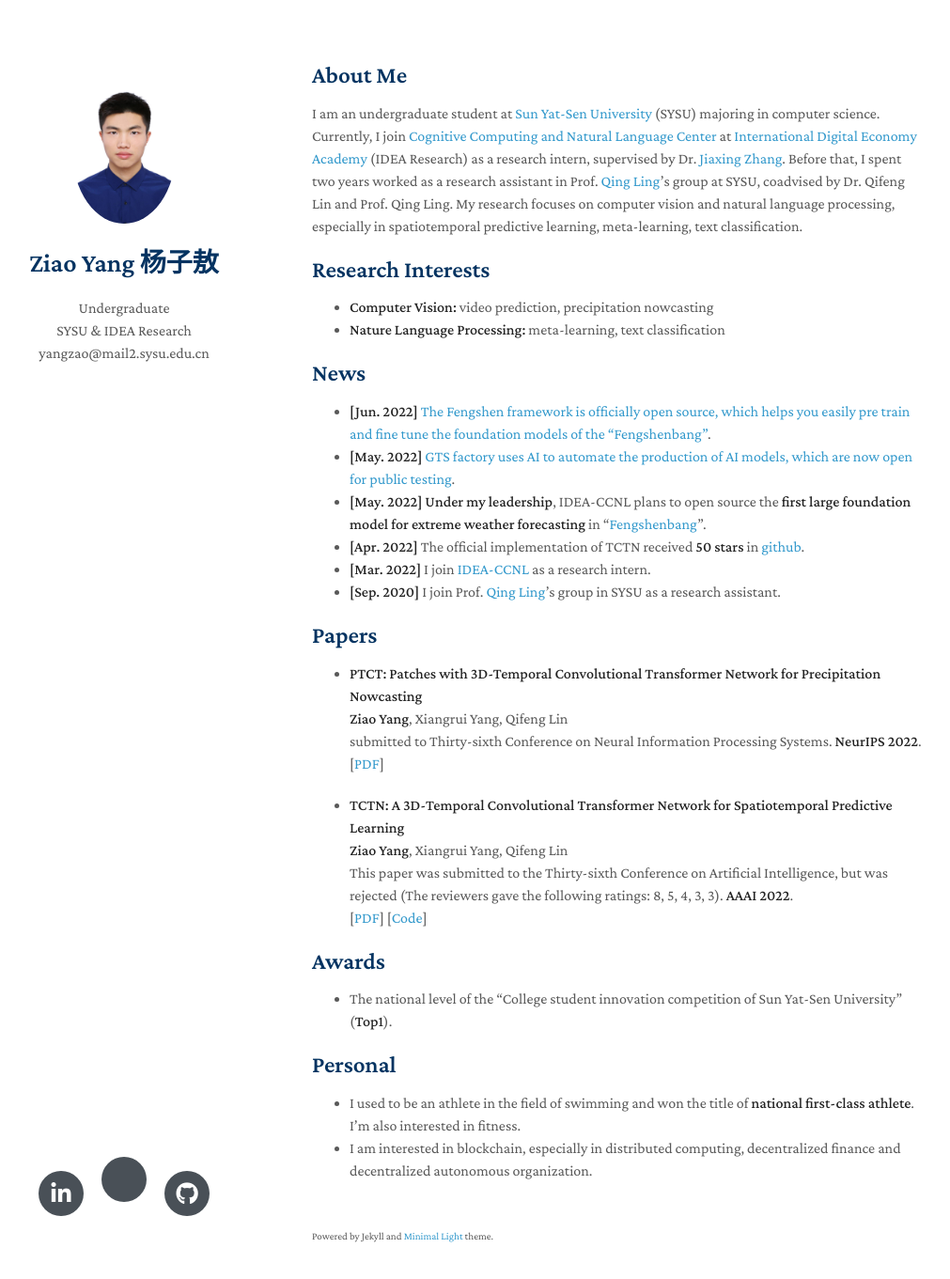
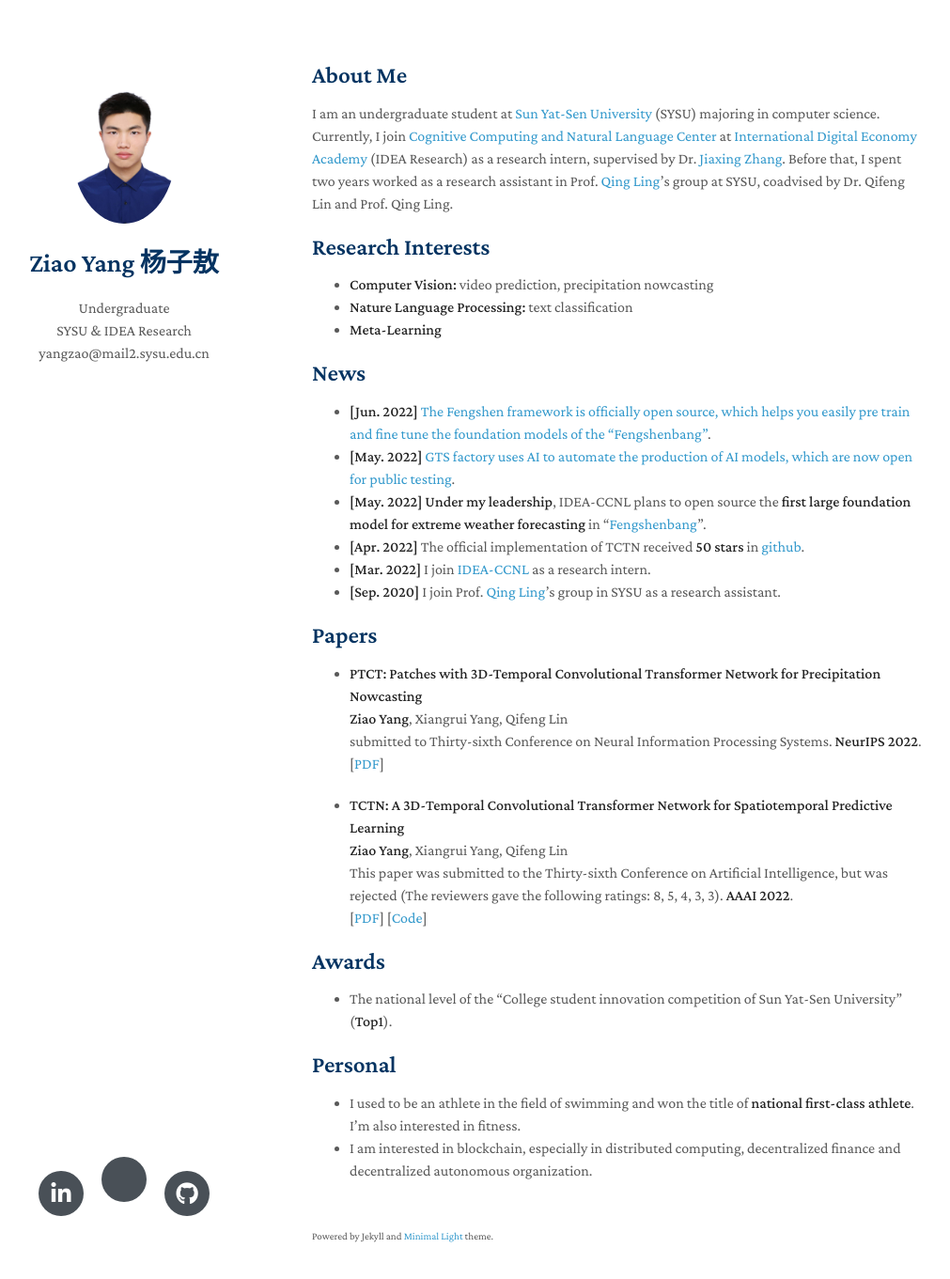
Before and after one commit to yangziao56/homepage, a Jekyll site: the page built from index.md, in a window 1280 px wide and 1396 px high. Shown: the top 1361 px of the window at 94% size, without its empty margins (138-1149 px from the left). Built offline with Jekyll 4.4.1, drawn with Linux system fonts in a browser that asks for light colours; nearby versions of some CDN libraries; a style sheet for code colours, icons or effects is not loaded; our own code applies the rules of GitHub Pages for plain Markdown files.

Commit message:
Update index.md
Signed-off-by: Ziao Yang <70676524+yangziao56@users.noreply.github.com>

```diff
--- a/index.md
+++ b/index.md
@@ -5,12 +5,13 @@
 ## About Me
 
 I am an undergraduate student at [Sun Yat-Sen University](https://www.sysu.edu.cn/sysuen/) (SYSU) majoring in computer science. Currently, I join [Cognitive Computing and Natural Language Center](https://idea.edu.cn/en/ccnl.html) at [International Digital Economy Academy](https://idea.edu.cn/en/about-idea.html) (IDEA Research) as a research intern, supervised by Dr. [Jiaxing Zhang](https://idea.edu.cn/en/person/zhangjiaxing.html). Before that,  I spent two years worked as a research assistant in Prof. [Qing Ling](http://home.ustc.edu.cn/~qingling/)'s group at SYSU, coadvised by Dr. Qifeng Lin and Prof. Qing Ling.
-My research focuses on computer vision and natural language processing, especially in spatiotemporal predictive learning, meta-learning, text classification.
+
 
 ## Research Interests
 
 - **Computer Vision:** video prediction, precipitation nowcasting
-- **Nature Language Processing:** meta-learning, text classification
+- **Nature Language Processing:** text classification
+- **Meta-Learning**
 
 ## News
 
```
